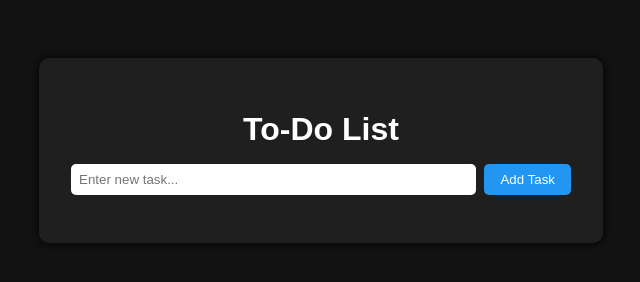
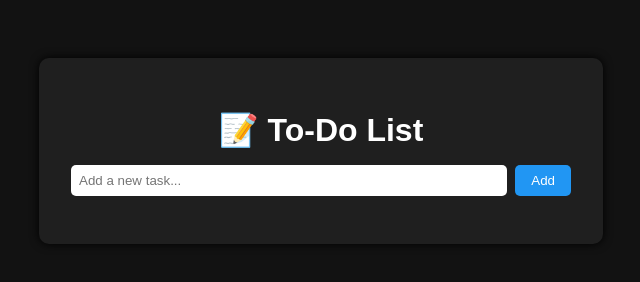
Before and after one commit to sasvanthu/CodeAlpha_To-Do-List, a plain HTML site: page index.html in a window 1280 px wide. Shown: the whole page, without its empty margins (319-959 px from the left). Drawn offline with Linux system fonts and the light colour scheme.

Commit message:
Update index.html

```diff
--- a/index.html
+++ b/index.html
@@ -8,10 +8,10 @@
 </head>
 <body>
   <div class="container">
-    <h1>To-Do List</h1>
+    <h1>📝 To-Do List</h1>
     <form id="task-form">
-      <input type="text" id="task-input" placeholder="Enter new task..." required />
-      <button type="submit">Add Task</button>
+      <input type="text" id="task-input" placeholder="Add a new task..." required />
+      <button type="submit">Add</button>
     </form>
     <ul id="task-list"></ul>
   </div>
```
